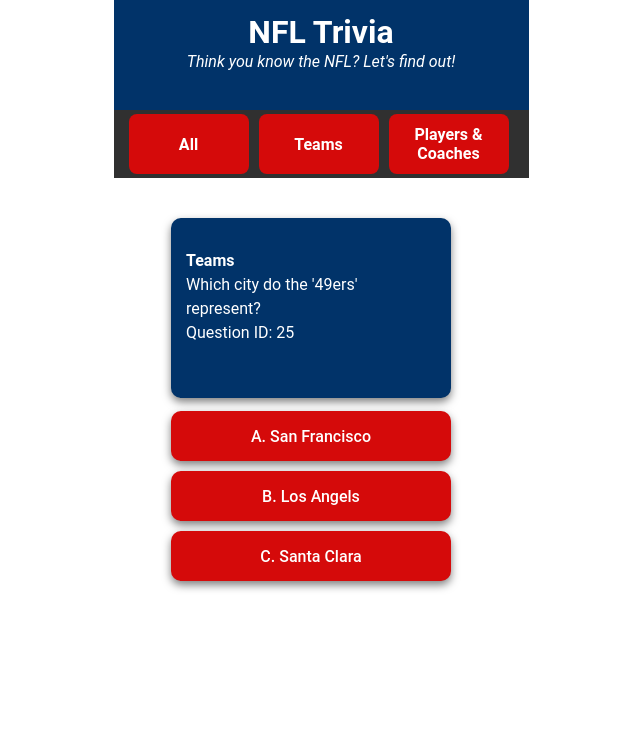
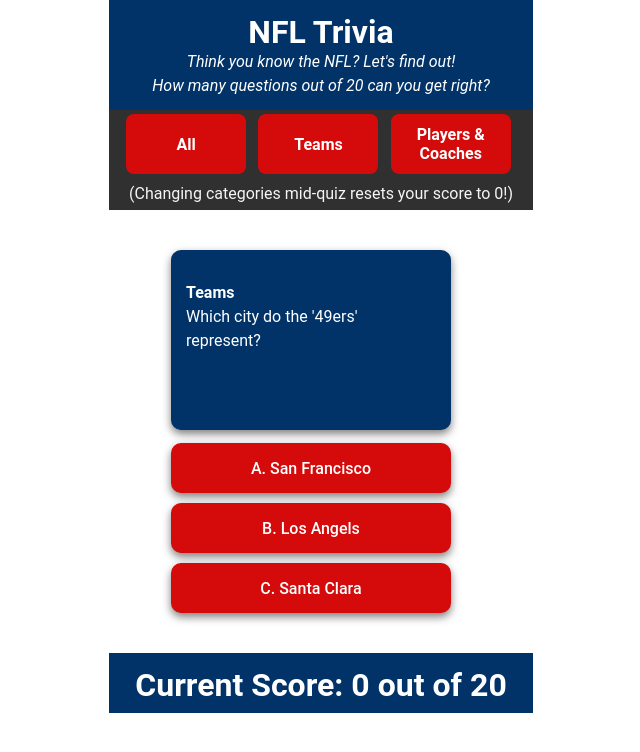
Before and after one commit to htack210/TriviaGame, a React (Vite) app: page / in a window 1280 px wide. Shown: the top 752 px of the page, without its empty margins (329-969 px from the left). Built offline with nearby package versions, Linux system fonts and the light colour scheme.

Commit message:
Fixed CSS alignment issues.

```diff
--- a/components/FullCard.jsx
+++ b/components/FullCard.jsx
@@ -5,6 +5,7 @@
   handleFlipped,
   flippedState,
   handleResponse,
+  currentScore,
 }) {
   return (
     <div>
@@ -17,8 +18,8 @@
                 <b>{questionObject.category}</b>
                 <br />
                 {questionObject.question}
-                <br />
-                Question ID: {questionObject.id}
+                {/* <br />
+                Question ID: {questionObject.id} */}
               </p>
             </div>
           </div>
@@ -63,6 +64,10 @@
           C. {questionObject.C}
         </button>
       </div>
+
+      {/* <div className="footer-nav">
+        <h1>Current Score: {currentScore} out of 20</h1>
+      </div> */}
     </div>
   );
 }
--- a/components/NflTrivia.jsx
+++ b/components/NflTrivia.jsx
@@ -66,11 +66,11 @@
   {
     id: 8,
     category: "Teams",
-    question: "Which team has won the most Super Bowls?",
+    question: "Which  of these teams has the most Super Bowls?",
     A: "Green Bay Packers",
     B: "Patriots",
-    C: "Pittsburgh Steelers",
-    ans: "C.  Pittsburgh Steelers",
+    C: "Philadelphia Eagles",
+    ans: "B.  Patriots",
   },
   {
     id: 9,
--- a/src/App.css
+++ b/src/App.css
@@ -29,12 +29,38 @@
   font-style:italic;
 }
 
+.footer-nav{
+  height: 50px;
+  width: 100%;
+
+  margin-top: 20px;
+  background-color: #013369;
+  color: white;
+  text-align: center;
+  padding: 5px 10px;
+  z-index: 1000;
+}
+
+.footer-nav h1{
+  margin: 10px 0 0;
+  font-size: 2em;
+}
 .category-nav{
   background-color: #303030;
   width: 100%;
   padding: 4px 10px;
   display: flex;
   justify-content:space-evenly;
+  /* flex-direction:row; */
+}
+
+.sub-category-nav{
+  background-color: #303030;
+  width: 100%;
+  padding: 4px 10px;
+  display: flex;
+  color: whitesmoke;
+  justify-content:center;
   /* flex-direction:row; */
 }
 
--- a/src/App.jsx
+++ b/src/App.jsx
@@ -30,7 +30,7 @@
     setFilteredBtns(newFilteredBtns);
     setQuestionIdx(0); // Reset question index when category changes
     setScore(0);
-    console.log("Score reset to " + score);
+    console.log("Score reset to 0!"); // + score);
     setFlipped(false); // Reset flipped state when category changes
 
     // Shuffle the array only when the category changes
@@ -53,9 +53,11 @@
   function nextIndex() {
     if (questionIdx < 20) {
       // Hard-wired to 20 on purpose.
+      console.log("question index = " + questionIdx);
       setQuestionIdx(questionIdx + 1);
     } else {
-      setQuestionIdx(0);
+      console.log("Thanks for playing!");
+      // setQuestionIdx(0);
       // This should kick off final score calculation.
     }
 
@@ -73,7 +75,10 @@
     <>
       <div className="main-nav">
         <h1>NFL Trivia</h1>
-        <p>Think you know the NFL? Let's find out!</p>
+        <p>
+          Think you know the NFL? Let's find out! <br />
+          How many questions out of 20 can you get right?
+        </p>
       </div>
       <div className="category-nav">
         {categories.map((cat) => {
@@ -88,6 +93,9 @@
           );
         })}
       </div>
+      <div className="sub-category-nav">
+        (Changing categories mid-quiz resets your score to 0!)
+      </div>
 
       <div className="content">
         <div className="cards-container">
@@ -97,8 +105,12 @@
             handleFlipped={handleFlipped} // Card flip function.
             flippedState={flipped} // Shows card flipped state.
             handleResponse={handleResponse}
+            currentScore={score}
           />
         </div>
+      </div>
+      <div className="footer-nav">
+        <h1>Current Score: {score} out of 20</h1>
       </div>
     </>
   );
```
